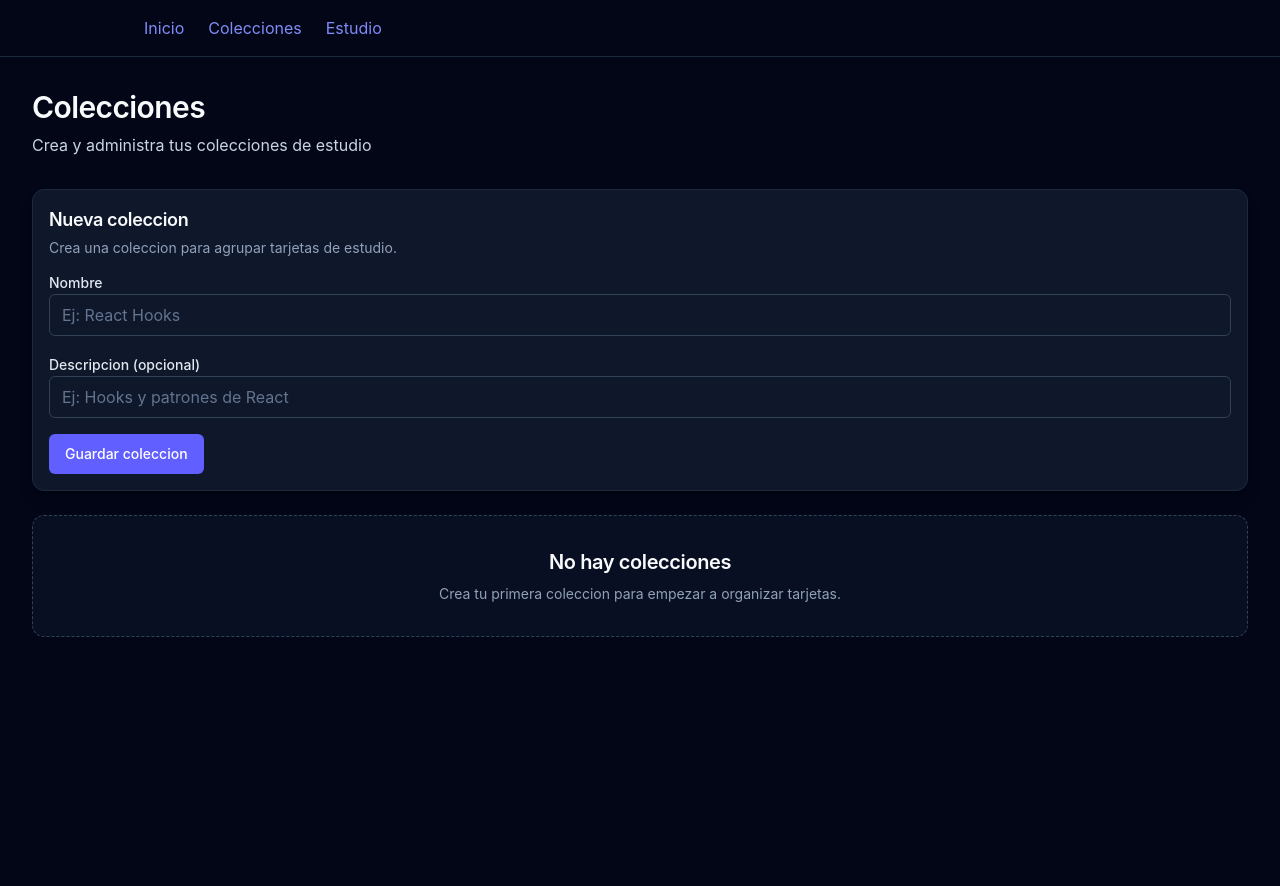
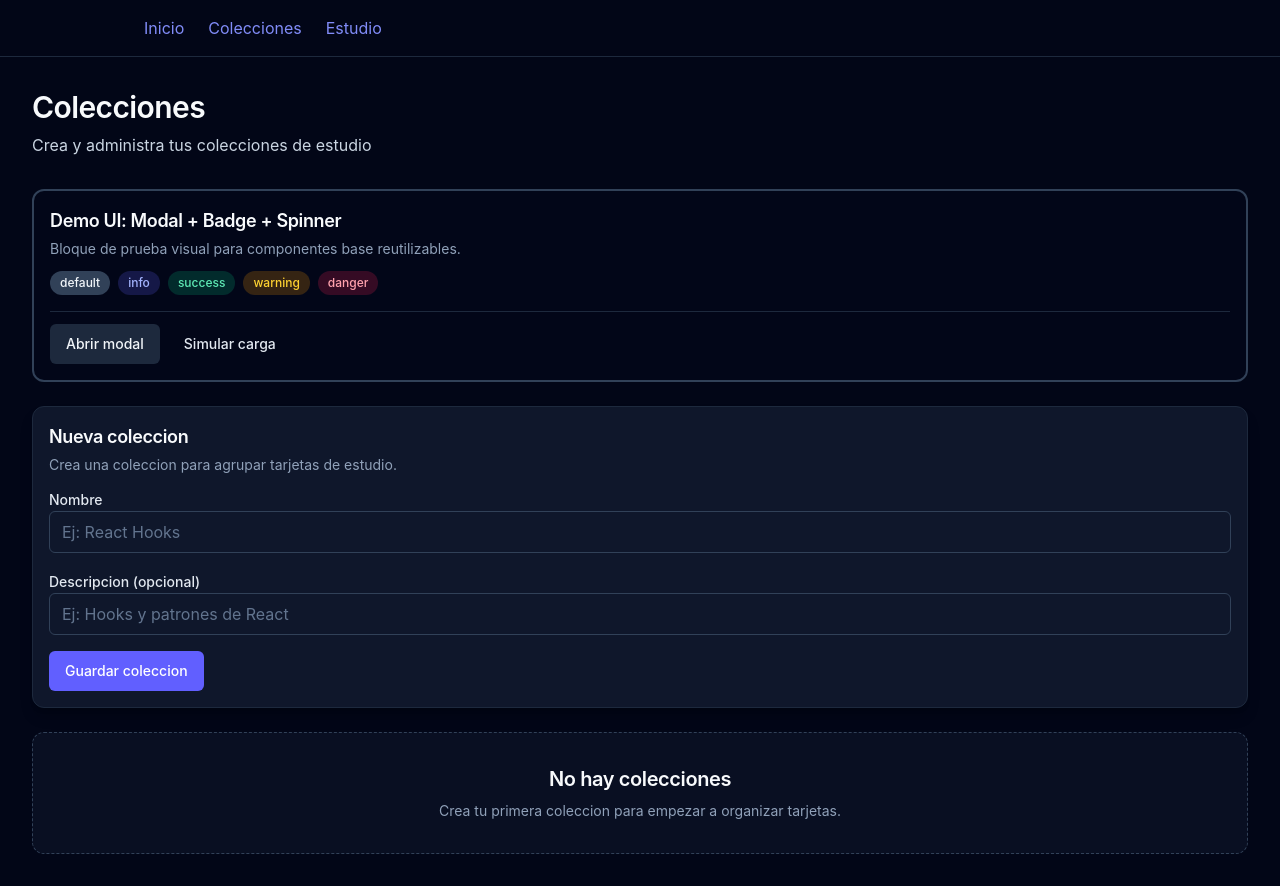
Before and after one commit to dnhosemacs-svg/FlashLearn, a React (Vite) app: page /collections in a window 1280 px wide. Before the commit the page ends 857 px from the top, so only its background shows below. Built offline with nearby package versions, Linux system fonts and the light colour scheme.

Commit message:
Demo lista para probar funcionalidad

```diff
--- /dev/null
+++ b/src/components/ui/Badge.tsx
@@ -0,0 +1,29 @@
+import { cva, type VariantProps } from 'class-variance-authority'
+import { cn } from '../../lib/cn'
+
+const badgeVariants = cva(
+  'inline-flex items-center rounded-full px-2.5 py-1 text-xs font-medium',
+  {
+    variants: {
+      variant: {
+        default: 'bg-slate-700 text-slate-100',
+        info: 'bg-indigo-500/20 text-indigo-300',
+        success: 'bg-emerald-500/20 text-emerald-300',
+        warning: 'bg-amber-500/20 text-amber-300',
+        danger: 'bg-rose-500/20 text-rose-300',
+      },
+    },
+    defaultVariants: {
+      variant: 'default',
+    },
+  },
+)
+
+interface BadgeProps extends VariantProps<typeof badgeVariants> {
+  label: string
+  className?: string
+}
+
+export default function Badge({ label, variant, className }: BadgeProps) {
+  return <span className={cn(badgeVariants({ variant }), className)}>{label}</span>
+}
--- a/src/components/ui/Card.tsx
+++ b/src/components/ui/Card.tsx
@@ -18,14 +18,18 @@ const cardVariants = cva('rounded-xl p-4', {
 
 interface CardProps extends UIContentProps, VariantProps<typeof cardVariants> {
   actions?: ReactNode
+  footer?: ReactNode
+  contentClassName?: string
 }
 
 export default function Card({
   title,
   description,
   actions,
+  footer,
   children,
   variant = 'default',
+  contentClassName = '',
   className = '',
 }: CardProps) {
   return (
@@ -39,7 +43,8 @@ export default function Card({
           {actions}
         </header>
       )}
-      {children && <section className="text-slate-200">{children}</section>}
+      {children && <section className={cn('text-slate-200', contentClassName)}>{children}</section>}
+      {footer && <footer className="mt-4 border-t border-slate-800 pt-3">{footer}</footer>}
     </article>
   )
 }
--- /dev/null
+++ b/src/components/ui/Modal.tsx
@@ -0,0 +1,78 @@
+import { useEffect, type ReactNode } from 'react'
+import { cn } from '../../lib/cn'
+import Button from './Button'
+
+interface ModalProps {
+  open: boolean
+  title?: string
+  description?: string
+  children?: ReactNode
+  onClose: () => void
+  footer?: ReactNode
+  closeOnBackdrop?: boolean
+  className?: string
+}
+
+export default function Modal({
+  open,
+  title,
+  description,
+  children,
+  onClose,
+  footer,
+  closeOnBackdrop = true,
+  className,
+}: ModalProps) {
+  useEffect(() => {
+    if (!open) return
+
+    const onKeyDown = (event: KeyboardEvent) => {
+      if (event.key === 'Escape') onClose()
+    }
+
+    window.addEventListener('keydown', onKeyDown)
+    return () => window.removeEventListener('keydown', onKeyDown)
+  }, [open, onClose])
+
+  if (!open) return null
+
+  return (
+    <div className="fixed inset-0 z-50 flex items-center justify-center p-4">
+      <button
+        type="button"
+        aria-label="Cerrar modal"
+        className="absolute inset-0 bg-slate-950/70 backdrop-blur-sm"
+        onClick={() => {
+          if (closeOnBackdrop) onClose()
+        }}
+      />
+
+      <section
+        role="dialog"
+        aria-modal="true"
+        aria-label={title ?? 'Dialogo'}
+        className={cn(
+          'relative z-10 w-full max-w-lg rounded-xl border border-slate-800 bg-slate-900 p-5 shadow-xl shadow-black/30',
+          className,
+        )}
+      >
+        {(title || description) && (
+          <header className="mb-4">
+            {title && <h3 className="text-lg font-semibold text-slate-100">{title}</h3>}
+            {description && <p className="mt-1 text-sm text-slate-400">{description}</p>}
+          </header>
+        )}
+
+        <div className="text-slate-200">{children}</div>
+
+        <footer className="mt-5 flex flex-wrap justify-end gap-2">
+          {footer ?? (
+            <Button type="button" variant="ghost" onClick={onClose}>
+              Cerrar
+            </Button>
+          )}
+        </footer>
+      </section>
+    </div>
+  )
+}
--- /dev/null
+++ b/src/components/ui/Spinner.tsx
@@ -0,0 +1,29 @@
+import { cva, type VariantProps } from 'class-variance-authority'
+import { cn } from '../../lib/cn'
+
+const spinnerVariants = cva('inline-block animate-spin rounded-full border-current border-t-transparent', {
+  variants: {
+    size: {
+      sm: 'h-4 w-4 border-2',
+      md: 'h-6 w-6 border-2',
+      lg: 'h-8 w-8 border-[3px]',
+    },
+  },
+  defaultVariants: {
+    size: 'md',
+  },
+})
+
+interface SpinnerProps extends VariantProps<typeof spinnerVariants> {
+  className?: string
+  label?: string
+}
+
+export default function Spinner({ size, className, label = 'Cargando' }: SpinnerProps) {
+  return (
+    <span className="inline-flex items-center gap-2 text-slate-300" role="status" aria-live="polite">
+      <span className={cn(spinnerVariants({ size }), className)} aria-hidden="true" />
+      <span className="text-sm">{label}...</span>
+    </span>
+  )
+}
--- a/src/pages/CollectionsPage.tsx
+++ b/src/pages/CollectionsPage.tsx
@@ -1,11 +1,18 @@
 import { useState } from 'react'
 import CollectionForm from '../components/features/collections/CollectionForm'
 import CollectionList from '../components/features/collections/CollectionList'
+import Badge from '../components/ui/Badge'
+import Button from '../components/ui/Button'
+import Card from '../components/ui/Card'
+import Modal from '../components/ui/Modal'
+import Spinner from '../components/ui/Spinner'
 import type { Collection, CreateCollectionInput, UpdateCollectionInput } from '../types/domain'
 
 export default function CollectionsPage() {
   const [collections, setCollections] = useState<Collection[]>([])
   const [editingCollectionId, setEditingCollectionId] = useState<string | null>(null)
+  const [isDemoModalOpen, setIsDemoModalOpen] = useState(false)
+  const [isSimulating, setIsSimulating] = useState(false)
 
   const handleCreateCollection = (data: CreateCollectionInput) => {
     const now = new Date().toISOString()
@@ -56,12 +63,48 @@ export default function CollectionsPage() {
     (collection) => collection.id === editingCollectionId,
   )
 
+  const handleRunSimulation = () => {
+    setIsSimulating(true)
+    window.setTimeout(() => {
+      setIsSimulating(false)
+    }, 1200)
+  }
+
   return (
     <main className="min-h-screen p-8">
       <h1 className="text-3xl font-bold">Colecciones</h1>
       <p className="mt-2 text-slate-300">Crea y administra tus colecciones de estudio</p>
 
       <section className="mt-8 space-y-6">
+        <Card
+          title="Demo UI: Modal + Badge + Spinner"
+          description="Bloque de prueba visual para componentes base reutilizables."
+          variant="bordered"
+          footer={
+            <div className="flex flex-wrap gap-2">
+              <Button variant="secondary" onClick={() => setIsDemoModalOpen(true)}>
+                Abrir modal
+              </Button>
+              <Button variant="ghost" onClick={handleRunSimulation} isLoading={isSimulating}>
+                Simular carga
+              </Button>
+            </div>
+          }
+        >
+          <div className="flex flex-wrap items-center gap-2">
+            <Badge label="default" />
+            <Badge label="info" variant="info" />
+            <Badge label="success" variant="success" />
+            <Badge label="warning" variant="warning" />
+            <Badge label="danger" variant="danger" />
+          </div>
+          {isSimulating && (
+            <div className="mt-4">
+              <Spinner size="sm" label="Procesando demo" />
+            </div>
+          )}
+        </Card>
+
         {editingCollection ? (
           <CollectionForm
             mode="edit"
@@ -82,6 +125,25 @@ export default function CollectionsPage() {
           onDeleteCollection={handleDeleteCollection}
         />
       </section>
+
+      <Modal
+        open={isDemoModalOpen}
+        onClose={() => setIsDemoModalOpen(false)}
+        title="Demo del componente Modal"
+        description="Este modal valida apertura, cierre y estructura reutilizable."
+        footer={
+          <>
+            <Button variant="ghost" onClick={() => setIsDemoModalOpen(false)}>
+              Cancelar
+            </Button>
+            <Button onClick={() => setIsDemoModalOpen(false)}>Confirmar</Button>
+          </>
+        }
+      >
+        <p className="text-sm text-slate-300">
+          Puedes cerrarlo con el backdrop, con la tecla Escape o con los botones del footer.
+        </p>
+      </Modal>
     </main>
   )
 }
```
